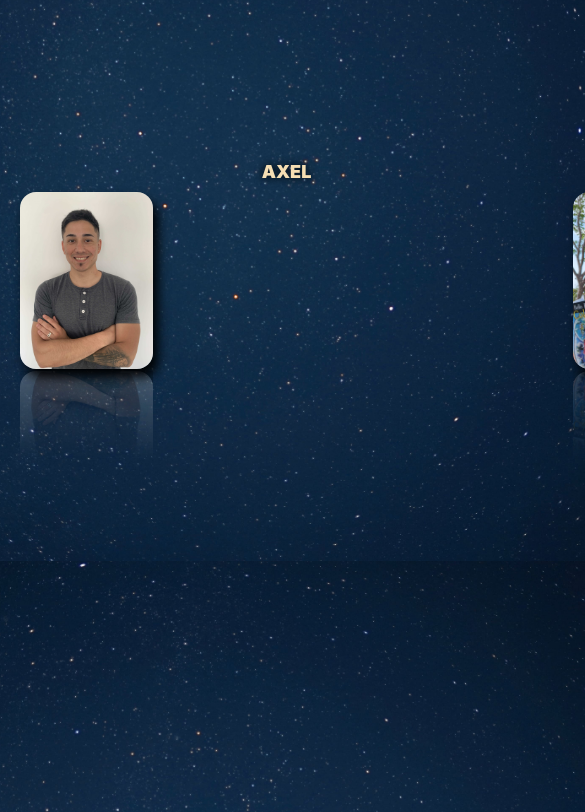
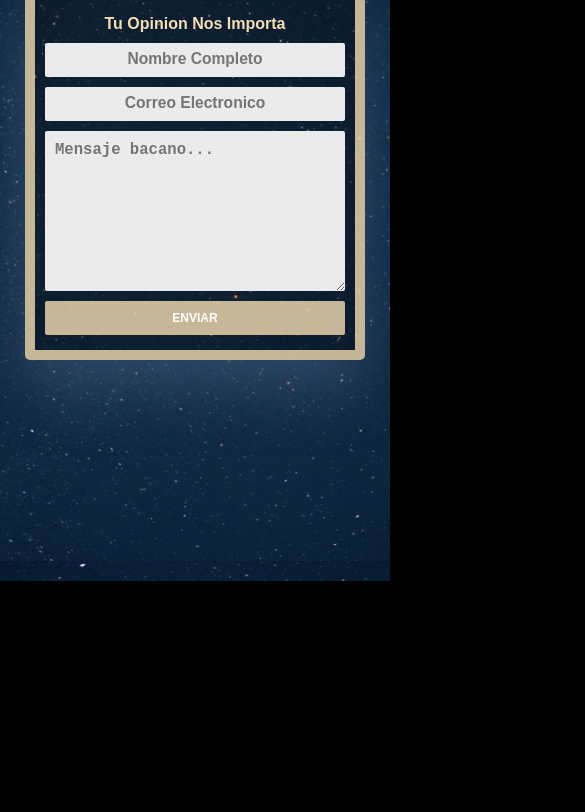
Before and after one commit to AxelCor/ProyectoColombia, a plain HTML site: page paginas/nosotros.html in a window 390 px wide. Shown: the part 283-1095 px from the top of the page, 585 px wide, since content can reach past the window. After the commit the page ends 864 px from the top, so only its background shows below. Drawn offline with nearby package versions, Linux system fonts and the light colour scheme.

Commit message:
Cambiando v-Cel Nosotros 2.6

```diff
--- a/css/Style.css
+++ b/css/Style.css
@@ -832,4 +832,18 @@ color: #c71417;
 .center{
   justify-content: center;
 }
+.vWeb{
+  display: none;
 }
+.pageTitle{
+  font-size: revert;
+}
+.form{
+  width: auto;
+}
+.formEntry{
+  margin: 10px;
+  font-size: 12px;
+  font-weight: 900;
+}
+}
--- a/paginas/nosotros.html
+++ b/paginas/nosotros.html
@@ -13,7 +13,7 @@
 </head>
 
 <body class="bodyNosotros">
-  <div class="grillaNosotros">
+  <div class="grillaNosotros vWeb">
     <div class="gN1 center">
       <div class="containerNosotros">
         <a href="./cuento.html"><img class='tit animate__animated animate__heartBeat animate__infinite animate__slower'
@@ -108,15 +108,19 @@
       </div>
     </div>
   </div>
-  <!-- ///TRADUCTOR/// -->
-  <div id="google_translate_element" class="google"></div>
-  <script type="text/javascript">
-    function googleTranslateElementInit() {
-      new google.translate.TranslateElement({ pageLanguage: 'es', includedLanguages: 'ca,eu,gl,en,fr,it,pt,de,es', layout: google.translate.TranslateElement.InlineLayout.SIMPLE, gaTrack: true }, 'google_translate_element');
-    }
-  </script>
-  <script type="text/javascript"
-    src="https://translate.google.com/translate_a/element.js?cb=googleTranslateElementInit"></script>
+
+  <!-- <div class="grillaNosotros vCel">
+    <div class="gN1 center">
+      <div class="containerNosotros">
+        <a href="./cuento.html"><img class='tit animate__animated animate__heartBeat animate__infinite animate__slower'
+            src="../imagenes/logomenu.png" alt="logo-menu"></a>
+      </div>
+    </div>
+    <div class="gN2">
+
+    </div>
+  </div> -->
+
 
 
   <div class="grillaNosotros2">
@@ -130,10 +134,19 @@
         <input type="text" name="nombre" class="name formEntry" placeholder="Nombre Completo" required>
         <input type="email" name="email" class="email formEntry" placeholder="Correo Electronico" required>
         <textarea name="mensaje" required class="message formEntry" placeholder="Mensaje bacano..."></textarea>
-        <button type="submit" class="submit formEntry" onclick="thanks()">Enviar</button>
+        <button type="submit" class="submit formEntry" onclick="thanks()">ENVIAR</button>
       </form>
     </div>
   </div>
+    <!-- ///TRADUCTOR/// -->
+    <div id="google_translate_element" class="google"></div>
+  <script type="text/javascript">
+    function googleTranslateElementInit() {
+      new google.translate.TranslateElement({ pageLanguage: 'es', includedLanguages: 'ca,eu,gl,en,fr,it,pt,de,es', layout: google.translate.TranslateElement.InlineLayout.SIMPLE, gaTrack: true }, 'google_translate_element');
+    }
+  </script>
+  <script type="text/javascript"
+    src="https://translate.google.com/translate_a/element.js?cb=googleTranslateElementInit"></script>
 </body>
 
 </html>
```
